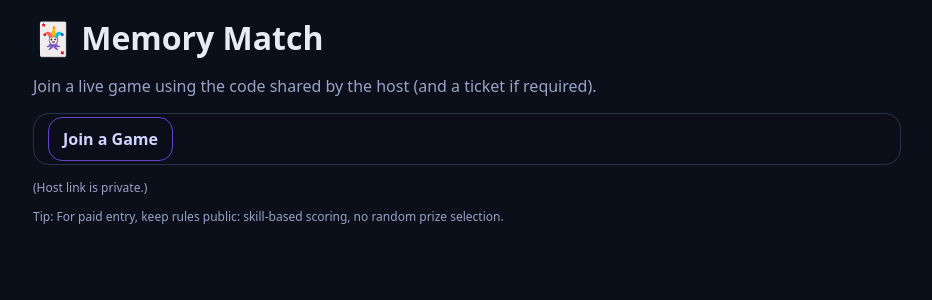
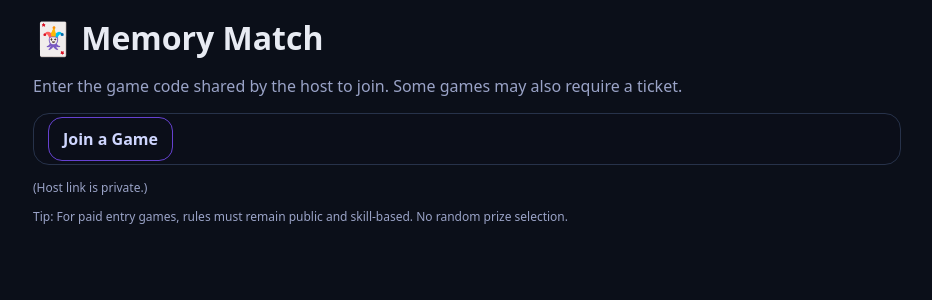
Before and after one commit to JessDoobie/Doobie_memory_game, a Flask app: page / in a window 1280 px wide. Shown: the top 300 px of the page, without its empty margins (173-1105 px from the left). Run offline with Flask 3, Linux system fonts and the light colour scheme.

Commit message:
Update home.html

```diff
--- a/templates/home.html
+++ b/templates/home.html
@@ -9,16 +9,21 @@
 <body>
   <div class="wrap">
     <h1>🃏 Memory Match</h1>
-    <p class="muted">Join a live game using the code shared by the host (and a ticket if required).</p>
+
+    <p class="muted">
+      Enter the game code shared by the host to join. Some games may also require a ticket.
+    </p>
 
     <div class="card">
       <a class="btn outline" href="/join">Join a Game</a>
     </div>
 
-    <p class="tiny muted">(Host link is private.)</p>
+    <p class="tiny muted">
+      (Host link is private.)
+    </p>
 
     <p class="tiny muted">
-      Tip: For paid entry, keep rules public: skill-based scoring, no random prize selection.
+      Tip: For paid entry games, rules must remain public and skill-based. No random prize selection.
     </p>
   </div>
 </body>
```
